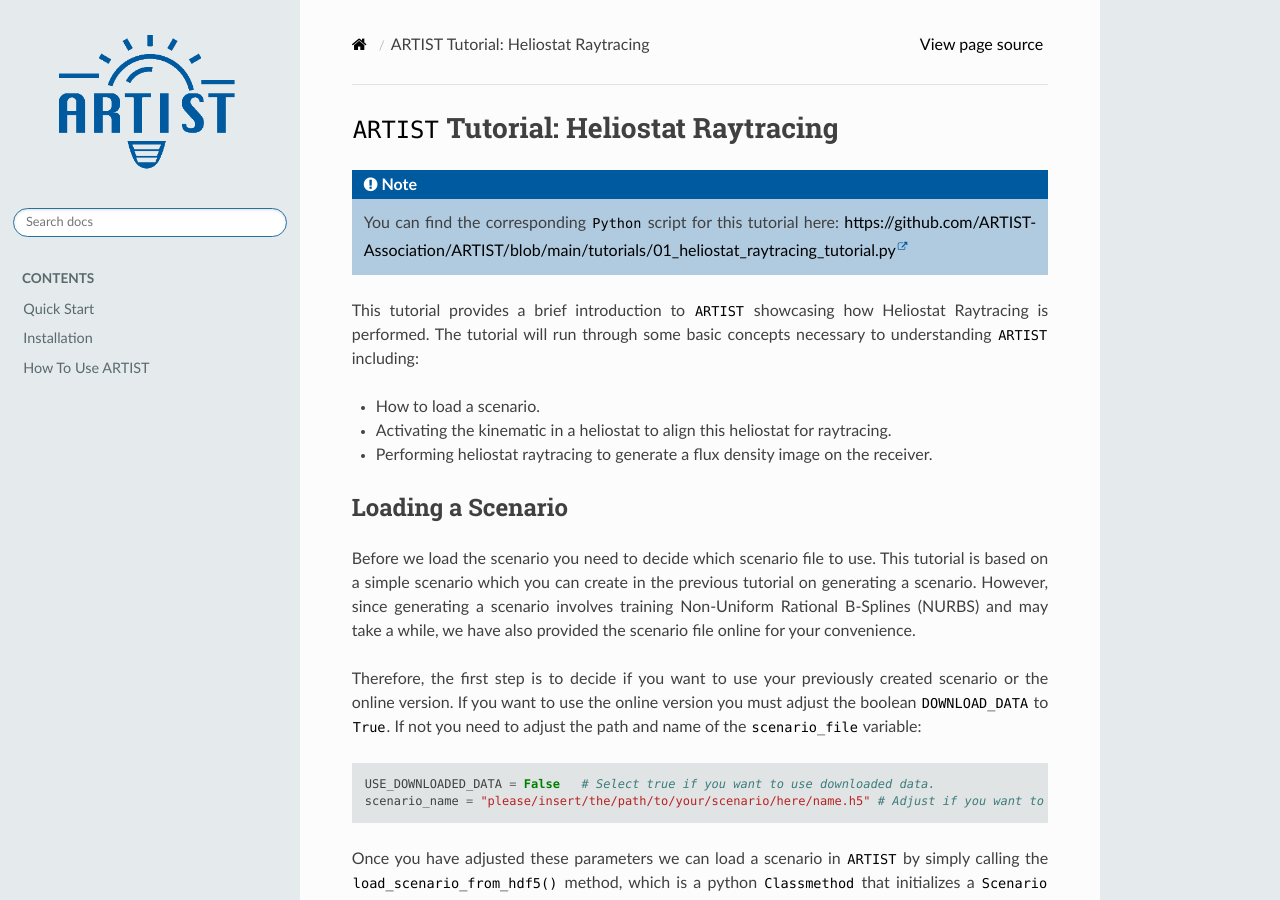
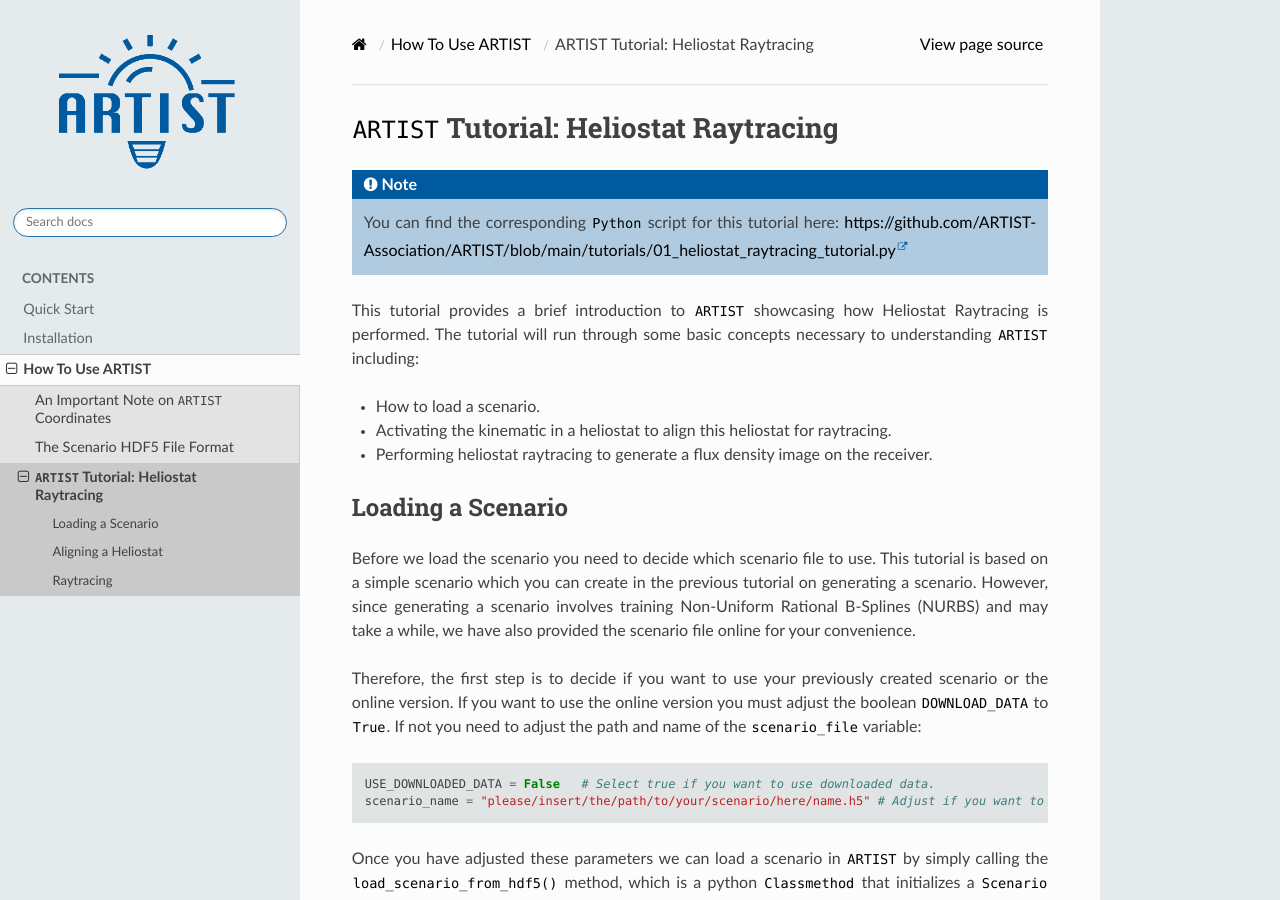
Before and after one commit to ARTIST-Association/ARTIST, a Sphinx documentation site: the page built from docs/heliostat_raytracing.rst, in a window 1280 px wide and 900 px high. Built offline with Sphinx 7.4.7 and the Read the Docs theme 2.0.0, drawn with Linux system fonts in a browser that asks for light colours; nearby versions of some CDN libraries; some web fonts are replaced; library files that are not in the unit come from our copies; pages that are not in the unit, such as notebooks, are missing from menus.

Commit message:
include tutorials in index

```diff
--- a/docs/usage.rst
+++ b/docs/usage.rst
@@ -8,4 +8,7 @@ Here, you can find an overview of how to use ``ARTIST``.
 .. toctree::
    :maxdepth: 1
 
+   coordinates
    scenario
+   generating_scenario
+   heliostat_raytracing
```
